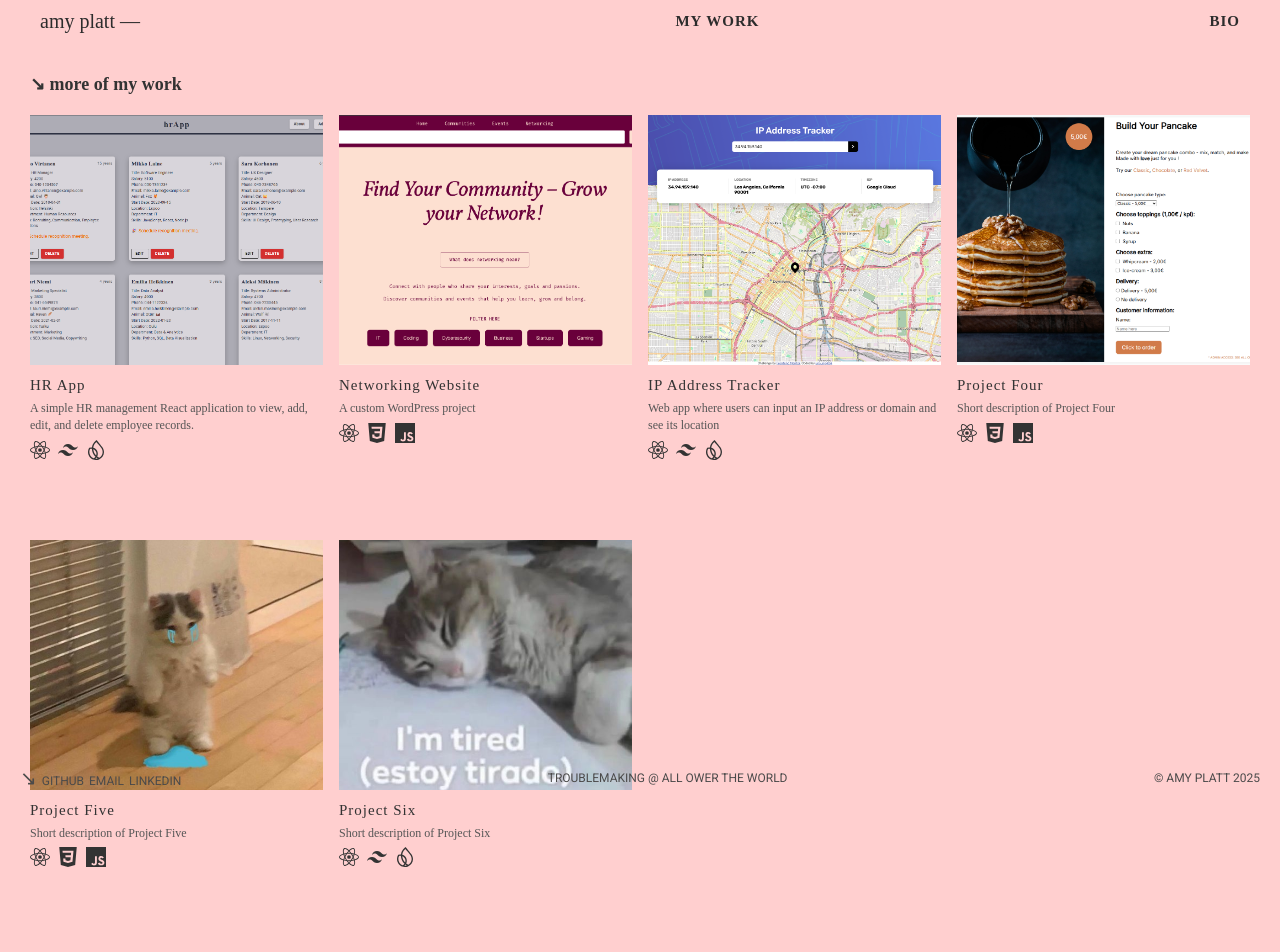
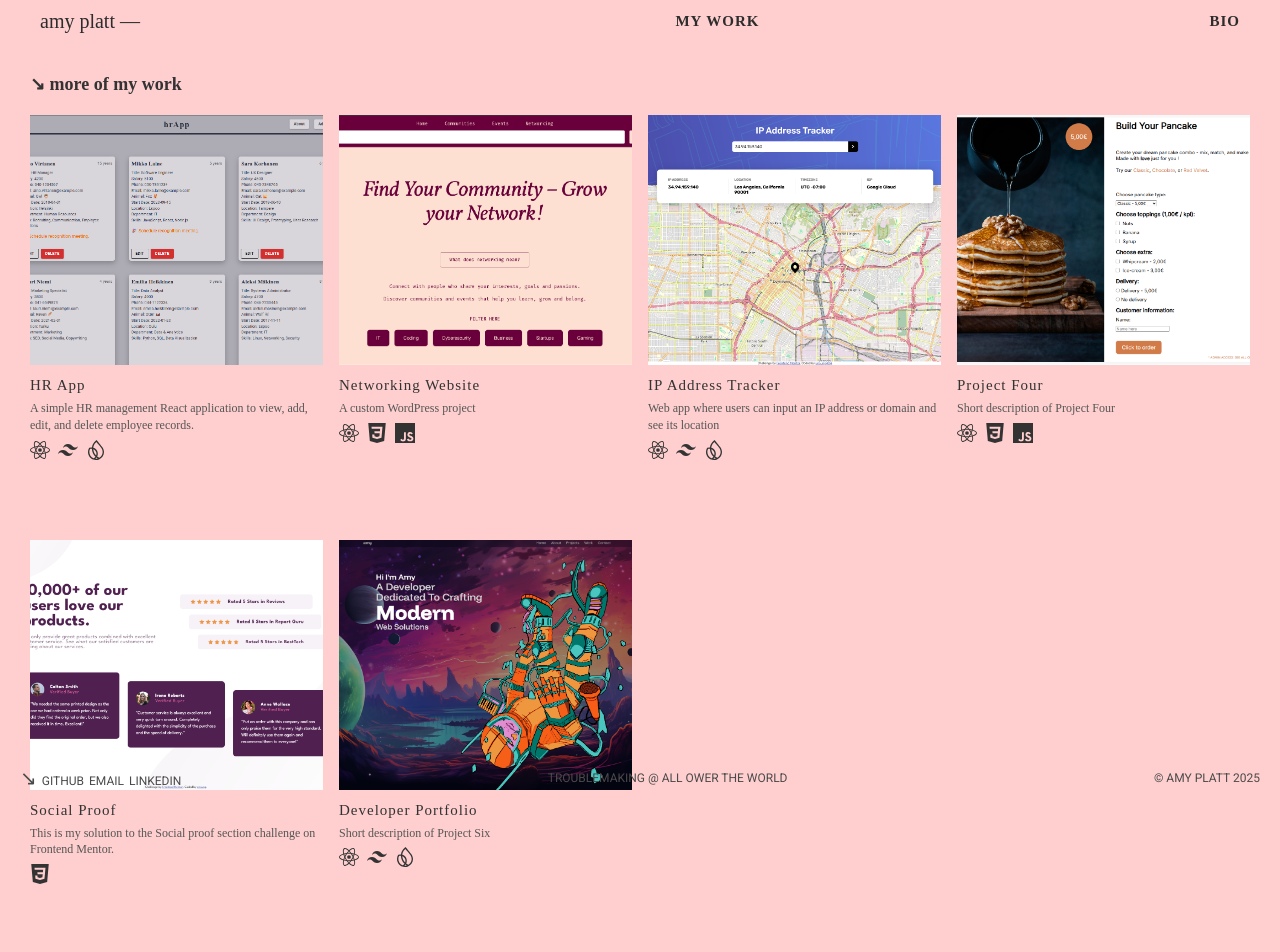
Before and after one commit to bean-123/Portfolio, a React (Vite) app: page /projects in a window 1280 px wide. Shown: the top 952 px of the page. Built offline with nearby package versions, Linux system fonts and the light colour scheme.

Commit message:
Add changes to projects and styling

```diff
--- a/src/components/Cards.module.css
+++ b/src/components/Cards.module.css
@@ -93,8 +93,8 @@
 }
 .hoverBox5 {
   position: absolute;
-  top: 60px; /* adjust to appear above cards */
-  right: 5%; /* center horizontally relative to container */
+  top: 40px; /* adjust to appear above cards */
+  left: 70%; /* center horizontally relative to container */
   transform: translateX(-50%);
   display: flex;
   flex-direction: column; /* change to row for side preview */
@@ -106,8 +106,8 @@
 }
 .hoverBox6 {
   position: absolute;
-  bottom: 120px; /* adjust to appear above cards */
-  right: 0%; /* center horizontally relative to container */
+  bottom: 30px; /* adjust to appear above cards */
+  left: 83%; /* center horizontally relative to container */
   transform: translateX(-50%);
   display: flex;
   flex-direction: column; /* change to row for side preview */
@@ -166,13 +166,17 @@
 }
 
 .hoverBox5 img {
-  width: 300px;
-  height: 300px;
-  object-fit: cover;
+  width: auto;
+  height: auto;
+  max-width: 550px;
+  max-height: 550px;
+  object-fit: contain; /* ensures full image is visible without cropping */
 }
 
 .hoverBox6 img {
-  width: 300px;
-  height: 300px;
-  object-fit: cover;
+  width: auto;
+  height: auto;
+  max-width: 500px;
+  max-height: 500px;
+  object-fit: contain; /* ensures full image is visible without cropping */
 }
--- a/src/components/SingleProjectPage.jsx
+++ b/src/components/SingleProjectPage.jsx
@@ -10,6 +10,8 @@ import {
   SiTailwindcss,
   SiJavascript,
   SiFirebase,
+  SiHtml5,
+  SiVite,
 } from "react-icons/si";
 
 const techIconsMap = {
@@ -20,6 +22,8 @@ const techIconsMap = {
   Javascript: <SiJavascript title="JavaScript" className={styles.techIcon} />,
   Python: <SiPython title="Python" className={styles.techIcon} />,
   Node: <SiNodedotjs title="Node.js" className={styles.techIcon} />,
+  Html: <SiHtml5 title="HTML5" className={styles.techIcon} />,
+  Vite: <SiVite title="Vite" className={styles.techIcon} />,
 };
 
 const SingleProjectPage = () => {
--- a/src/data/projects.js
+++ b/src/data/projects.js
@@ -2,8 +2,8 @@ import hrapp from "../assets/images/hrapp.png";
 import networking from "../assets/images/networking.png";
 import iptracker from "../assets/images/iptracker.png";
 import pancake from "../assets/images/pancake.png";
-import cat5 from "../assets/images/cat5.jpg";
-import cat6 from "../assets/images/cat6.jpg";
+import socialproof from "../assets/images/socialproof.png";
+import reactPortfolio from "../assets/images/reactPortfolio.png";
 
 const projectData = [
   {
@@ -54,22 +54,23 @@ const projectData = [
   },
   {
     id: 5,
-    title: "Project Five",
-    description: "Short description of Project Five",
-    cover: cat5,
-    hover: cat5,
+    title: "Social Proof",
+    description:
+      "This is my solution to the Social proof section challenge on Frontend Mentor.",
+    cover: socialproof,
+    hover: socialproof,
     featured: true,
-    tech: ["React", "Css", "Javascript"],
+    tech: ["Css", "Html"],
     detailedDescription: "Long description here",
   },
   {
     id: 6,
-    title: "Project Six",
+    title: "Developer Portfolio",
     description: "Short description of Project Six",
-    cover: cat6,
-    hover: cat6,
+    cover: reactPortfolio,
+    hover: reactPortfolio,
     featured: true, // if u wanna show it on the front page
-    tech: ["React", "Tailwind", "Firebase"],
+    tech: ["React", "Tailwind", "Firebase", "Vite"],
     detailedDescription: "Long description here",
   },
   // .... etc
```
Also changed, not shown: src/assets/images/reactPortfolio.png (added), src/assets/images/socialproof.png (added).
